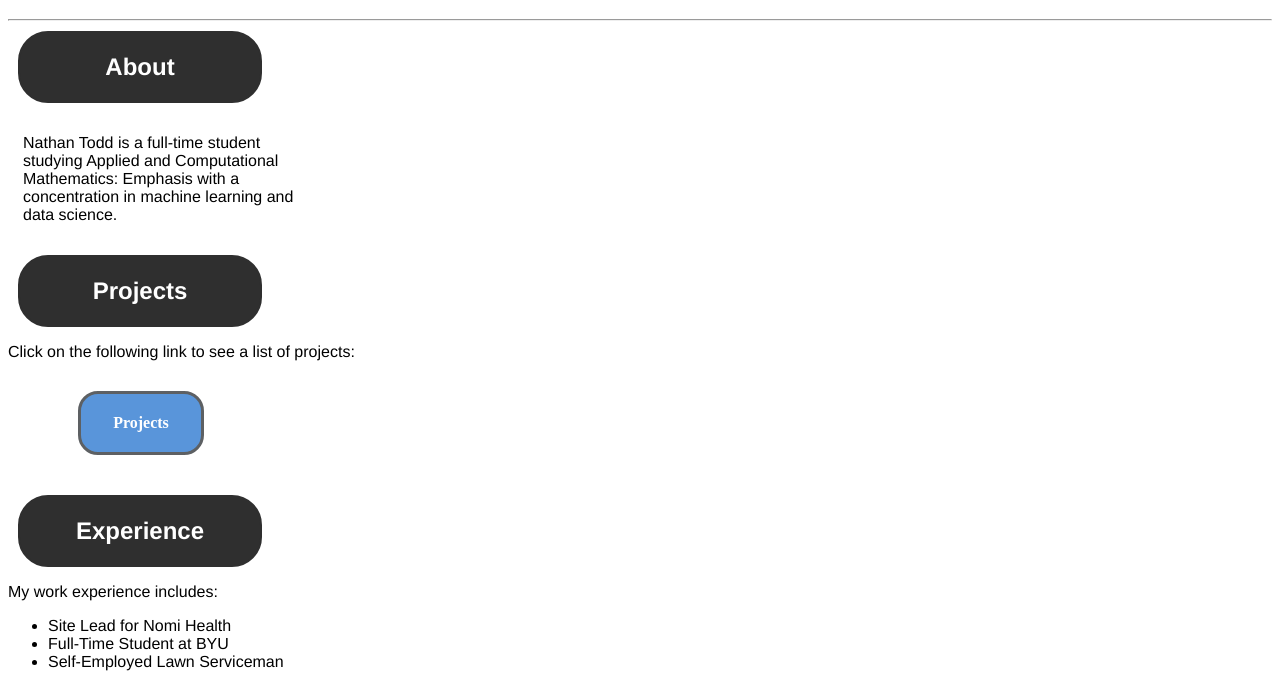
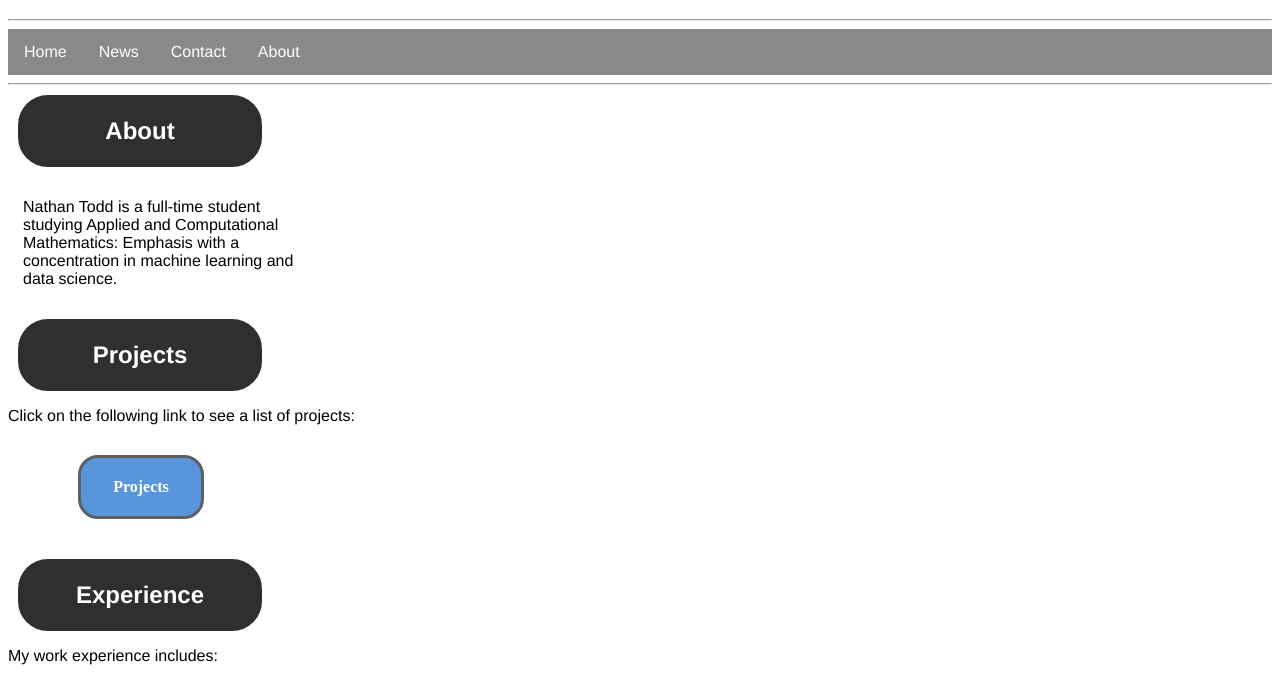
Before and after one commit to nathanctodd/portfolio, a plain HTML site: page index.html in a window 1280 px wide. Shown: the part 81-759 px from the top of the page. Drawn offline with Linux system fonts and the light colour scheme.

Commit message:
Added small changes to CSS

```diff
--- a/index.html
+++ b/index.html
@@ -8,8 +8,14 @@
     <body>
         <div class='page'>
             <h1>Portfolio for Nathan Todd</h1>
-
             <hr/>
+            <ul>
+                <li><a href="project.html">Home</a></li>
+                <li><a href="project.html">News</a></li>
+                <li><a href="project.html">Contact</a></li>
+                <li><a href="project.html">About</a></li>
+              </ul>
+              <hr/>
 
             <h2>About</h2>
             <p class='about'>Nathan Todd is a full-time student studying Applied and Computational Mathematics: Emphasis with a concentration in machine learning and data science.</p>
--- a/indexstyles.css
+++ b/indexstyles.css
@@ -43,6 +43,26 @@ p {
 
 ul {
     font-family: "Helvetica", "Arial", sans-serif;
+    list-style-type: none;
+    margin: 0;
+    padding: 0;
+    overflow: hidden;
+    background-color: #8a8989;
+}
+li {
+    float: left;
+}
+
+li a {
+    display: block;
+    color: white;
+    text-align: center;
+    padding: 14px 16px;
+    text-decoration: none;
+}
+
+li a:hover {
+    background-color: #111;
 }
 
 .linkbutton {
```
